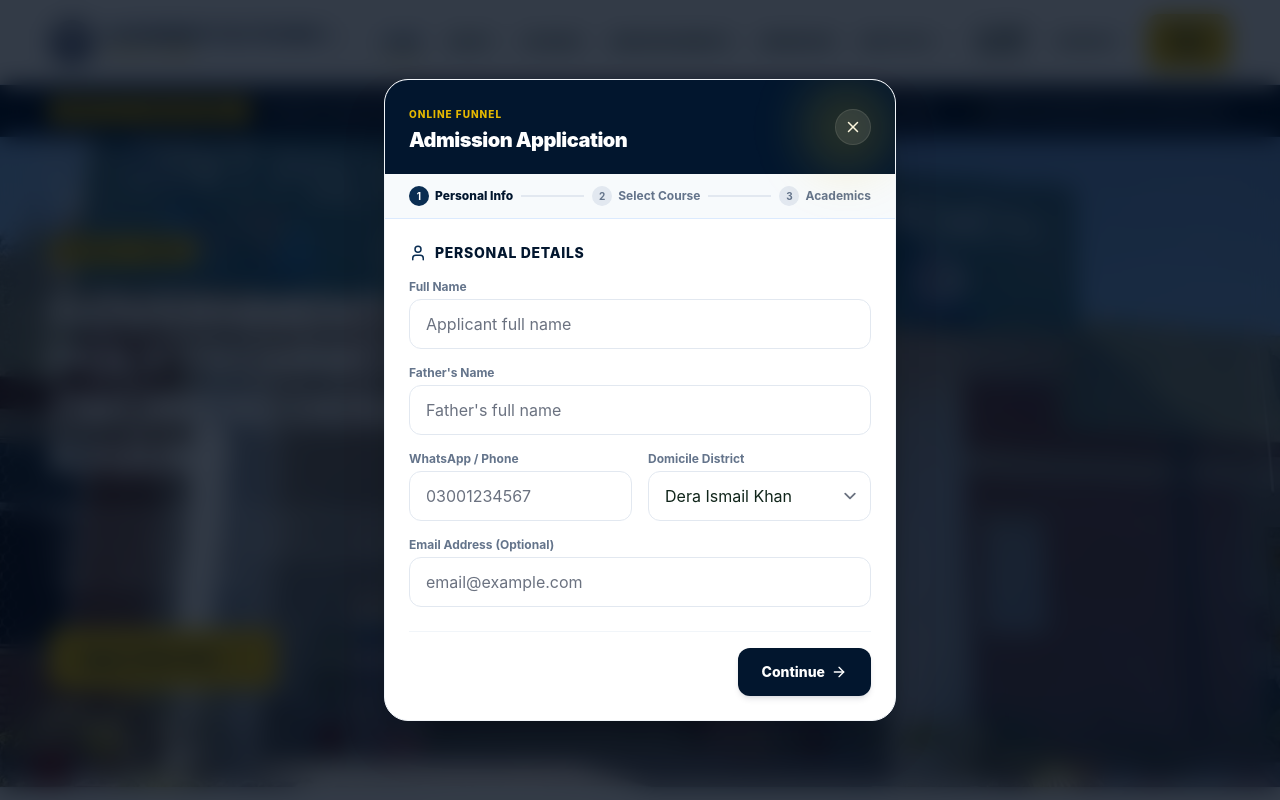
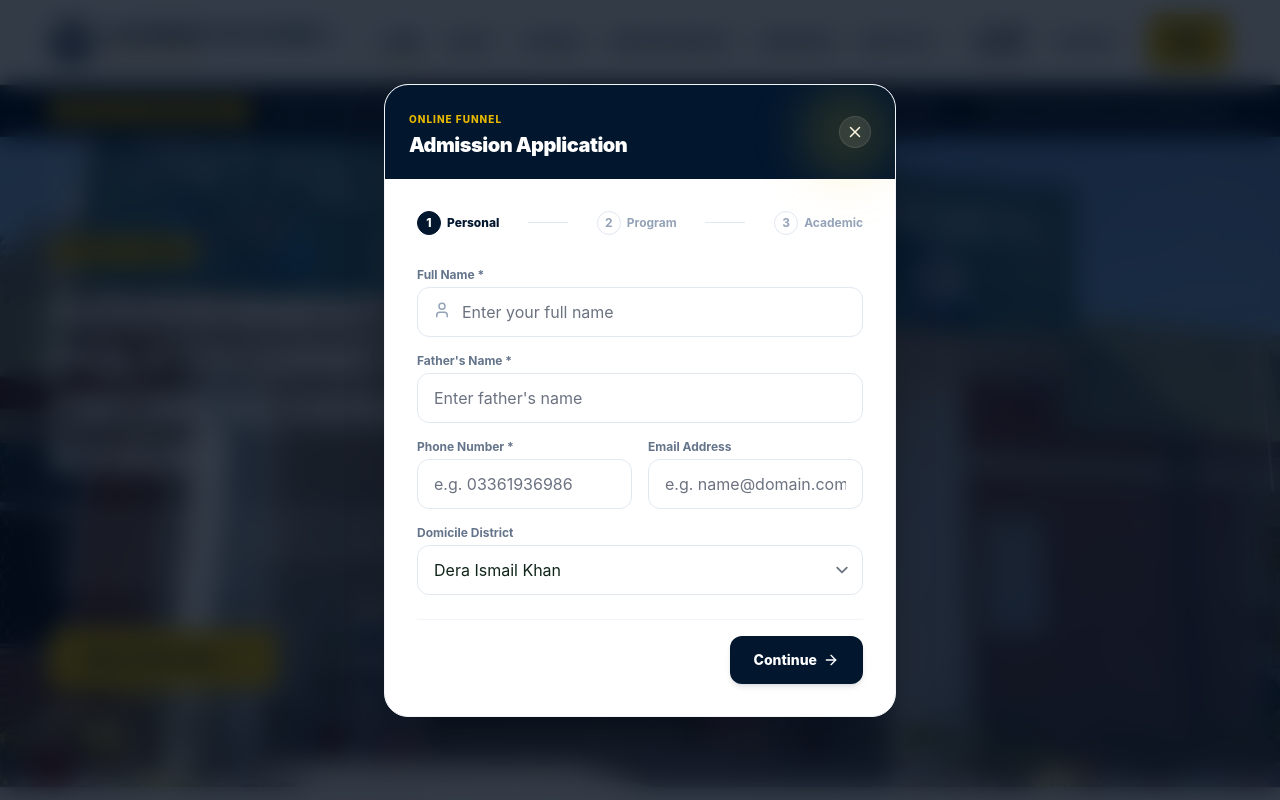
Before and after one commit to farhadullahkhan7053-coder/GPI-W, a Next.js app: page / in a window 1280 px wide. Both pictures are taken after a click on the button "APPLY NOW". Shown: the top 800 px of the page. Built offline with nearby package versions, Linux system fonts and the light colour scheme.

Commit message:
Direct View Journey in SuccessStories to /alumni directory page, and connect AdmissionModal to submit actual form data to /api/contact

```diff
--- a/components/AdmissionModal.jsx
+++ b/components/AdmissionModal.jsx
@@ -65,16 +65,45 @@ export default function AdmissionModal() {
     setStep((s) => s - 1);
   };
 
-  const handleSubmit = (e) => {
+  const handleSubmit = async (e) => {
     e.preventDefault();
     if (!validateStep()) return;
 
     setSubmitting(true);
-    // Simulate API Submission
-    setTimeout(() => {
+    try {
+      const payload = {
+        name: formData.name,
+        email: formData.email.trim() || `${formData.name.toLowerCase().replace(/\s+/g, "")}@example.com`,
+        phone: formData.phone,
+        subject: `Online Admission Request: ${formData.course}`,
+        message: `Applicant Details:\n` +
+                 `- Father's Name: ${formData.fatherName}\n` +
+                 `- Domicile: ${formData.domicile}\n` +
+                 `- Applied Program: ${formData.course}\n` +
+                 `- Matric Board/School: ${formData.matricBoard}\n` +
+                 `- Obtained Marks: ${formData.matricMarks} / ${formData.matricTotal}\n` +
+                 `- Passing Year: ${formData.passingYear}`
+      };
+
+      const res = await fetch("/api/contact", {
+        method: "POST",
+        headers: {
+          "Content-Type": "application/json"
+        },
+        body: JSON.stringify(payload)
+      });
+
+      if (res.ok) {
+        setStep(4);
+      } else {
+        const json = await res.json();
+        setErrors({ submit: json.error || "Submission failed. Please verify fields and try again." });
+      }
+    } catch {
+      setErrors({ submit: "A network error occurred. Please try again." });
+    } finally {
       setSubmitting(false);
-      setStep(4);
-    }, 1500);
+    }
   };
 
   if (!isOpen) return null;
@@ -108,163 +137,166 @@ export default function AdmissionModal() {
           </div>
           <button
             onClick={() => setIsOpen(false)}
-            className="rounded-full bg-white/10 hover:bg-white/20 p-2 text-white transition-all active:scale-95 border border-white/10"
-            aria-label="Close modal"
+            className="rounded-full bg-white/10 p-1.5 text-white hover:bg-white/20 transition-all border border-white/10"
           >
             <X size={18} />
           </button>
         </div>
 
-        {/* Progress Bar */}
+        {/* Form Container */}
+        <form onSubmit={handleSubmit} className="p-6 md:p-8">
+
+          {/* Step Indicators */}
           {step < 4 && (
-          <div className="bg-brand-50/50 px-6 py-3 border-b border-brand-100 flex items-center justify-between text-xs font-bold text-slate-500">
-            <div className="flex items-center gap-1.5">
-              <span className={`w-5 h-5 rounded-full flex items-center justify-center text-[10px] ${step >= 1 ? "bg-brand-700 text-white" : "bg-slate-200 text-slate-500"}`}>1</span>
-              <span className={step === 1 ? "text-brand-900 font-extrabold" : ""}>Personal Info</span>
-            </div>
-            <div className="h-0.5 w-8 bg-slate-200 flex-1 mx-2" />
-            <div className="flex items-center gap-1.5">
-              <span className={`w-5 h-5 rounded-full flex items-center justify-center text-[10px] ${step >= 2 ? "bg-brand-700 text-white" : "bg-slate-200 text-slate-500"}`}>2</span>
-              <span className={step === 2 ? "text-brand-900 font-extrabold" : ""}>Select Course</span>
-            </div>
-            <div className="h-0.5 w-8 bg-slate-200 flex-1 mx-2" />
-            <div className="flex items-center gap-1.5">
-              <span className={`w-5 h-5 rounded-full flex items-center justify-center text-[10px] ${step >= 3 ? "bg-brand-700 text-white" : "bg-slate-200 text-slate-500"}`}>3</span>
-              <span className={step === 3 ? "text-brand-900 font-extrabold" : ""}>Academics</span>
-            </div>
+            <div className="flex items-center justify-between mb-8 text-xs font-bold text-slate-400">
+              <span className={`flex items-center gap-1.5 ${step === 1 ? "text-brand-900 font-extrabold" : ""}`}>
+                <span className={`w-6 h-6 rounded-full flex items-center justify-center border ${step === 1 ? "bg-brand-900 border-brand-900 text-white" : "border-slate-200"}`}>1</span>
+                Personal
+              </span>
+              <span className="w-10 h-px bg-slate-200" />
+              <span className={`flex items-center gap-1.5 ${step === 2 ? "text-brand-900 font-extrabold" : ""}`}>
+                <span className={`w-6 h-6 rounded-full flex items-center justify-center border ${step === 2 ? "bg-brand-900 border-brand-900 text-white" : "border-slate-200"}`}>2</span>
+                Program
+              </span>
+              <span className="w-10 h-px bg-slate-200" />
+              <span className={`flex items-center gap-1.5 ${step === 3 ? "text-brand-900 font-extrabold" : ""}`}>
+                <span className={`w-6 h-6 rounded-full flex items-center justify-center border ${step === 3 ? "bg-brand-900 border-brand-900 text-white" : "border-slate-200"}`}>3</span>
+                Academic
+              </span>
             </div>
           )}
 
-        <form onSubmit={handleSubmit} className="p-6">
-          {/* STEP 1: Personal Information */}
+          {/* STEP 1: Personal Info */}
           {step === 1 && (
             <div className="space-y-4 animate-fade-in">
-              <div className="flex gap-2 items-center mb-1 text-slate-800">
-                <User size={18} className="text-brand-700" />
-                <h4 className="font-extrabold text-sm uppercase tracking-wider text-brand-900">Personal Details</h4>
-              </div>
               <div>
-                <label className="block text-xs font-bold text-slate-500 mb-1">Full Name</label>
+                <label className="block text-xs font-bold text-slate-500 mb-1">Full Name *</label>
+                <div className="relative">
+                  <span className="absolute left-4 top-3.5 text-slate-400"><User size={18} /></span>
                   <input
                     type="text"
                     name="name"
                     value={formData.name}
                     onChange={handleChange}
-                  placeholder="Applicant full name"
-                  className={`w-full rounded-xl border px-4 py-3 text-base focus:ring-2 focus:ring-brand-100 focus:border-brand-700 outline-none transition-all ${errors.name ? "border-red-500 bg-red-50/20" : "border-slate-200"}`}
+                    placeholder="Enter your full name"
+                    className={`w-full rounded-xl border pl-11 pr-4 py-3 text-base focus:ring-2 focus:ring-brand-100 focus:border-brand-700 outline-none transition-all ${errors.name ? "border-red-500 bg-red-50/20" : "border-slate-200"}`}
                   />
+                </div>
                 {errors.name && <p className="text-red-500 text-xs font-bold mt-1">{errors.name}</p>}
               </div>
 
               <div>
-                <label className="block text-xs font-bold text-slate-500 mb-1">Father's Name</label>
+                <label className="block text-xs font-bold text-slate-500 mb-1">Father's Name *</label>
                 <input
                   type="text"
                   name="fatherName"
                   value={formData.fatherName}
                   onChange={handleChange}
-                  placeholder="Father's full name"
+                  placeholder="Enter father's name"
                   className={`w-full rounded-xl border px-4 py-3 text-base focus:ring-2 focus:ring-brand-100 focus:border-brand-700 outline-none transition-all ${errors.fatherName ? "border-red-500 bg-red-50/20" : "border-slate-200"}`}
                 />
                 {errors.fatherName && <p className="text-red-500 text-xs font-bold mt-1">{errors.fatherName}</p>}
               </div>
 
-              <div className="grid grid-cols-2 gap-4">
+              <div className="grid grid-cols-1 md:grid-cols-2 gap-4">
                 <div>
-                  <label className="block text-xs font-bold text-slate-500 mb-1">WhatsApp / Phone</label>
+                  <label className="block text-xs font-bold text-slate-500 mb-1">Phone Number *</label>
                   <input
                     type="tel"
                     name="phone"
                     value={formData.phone}
                     onChange={handleChange}
-                    placeholder="03001234567"
+                    placeholder="e.g. 03361936986"
                     className={`w-full rounded-xl border px-4 py-3 text-base focus:ring-2 focus:ring-brand-100 focus:border-brand-700 outline-none transition-all ${errors.phone ? "border-red-500 bg-red-50/20" : "border-slate-200"}`}
                   />
                   {errors.phone && <p className="text-red-500 text-xs font-bold mt-1">{errors.phone}</p>}
                 </div>
+                <div>
+                  <label className="block text-xs font-bold text-slate-500 mb-1">Email Address</label>
+                  <input
+                    type="email"
+                    name="email"
+                    value={formData.email}
+                    onChange={handleChange}
+                    placeholder="e.g. name@domain.com"
+                    className="w-full rounded-xl border border-slate-200 px-4 py-3 text-base focus:ring-2 focus:ring-brand-100 focus:border-brand-700 outline-none transition-all"
+                  />
+                </div>
+              </div>
+
               <div>
                 <label className="block text-xs font-bold text-slate-500 mb-1">Domicile District</label>
                 <select
                   name="domicile"
                   value={formData.domicile}
                   onChange={handleChange}
-                    className="w-full rounded-xl border border-slate-200 px-4 py-3 text-base focus:ring-2 focus:ring-brand-100 focus:border-brand-700 outline-none transition-all"
+                  className="w-full rounded-xl border border-slate-200 px-4 py-3 text-base bg-white focus:ring-2 focus:ring-brand-100 focus:border-brand-700 outline-none transition-all"
                 >
-                    <option>Dera Ismail Khan</option>
-                    <option>Tank</option>
-                    <option>Lakki Marwat</option>
-                    <option>Bannu</option>
-                    <option>Bhakar</option>
-                    <option>Other</option>
+                  <option value="Dera Ismail Khan">Dera Ismail Khan</option>
+                  <option value="Tank">Tank</option>
+                  <option value="Lakki Marwat">Lakki Marwat</option>
+                  <option value="Bannu">Bannu</option>
+                  <option value="South Waziristan">South Waziristan</option>
+                  <option value="Other">Other District</option>
                 </select>
-                </div>
-              </div>
-
-              <div>
-                <label className="block text-xs font-bold text-slate-500 mb-1">Email Address (Optional)</label>
-                <input
-                  type="email"
-                  name="email"
-                  value={formData.email}
-                  onChange={handleChange}
-                  placeholder="email@example.com"
-                  className="w-full rounded-xl border border-slate-200 px-4 py-3 text-base focus:ring-2 focus:ring-brand-100 focus:border-brand-700 outline-none transition-all"
-                />
               </div>
             </div>
           )}
 
           {/* STEP 2: Course Selection */}
           {step === 2 && (
-            <div className="space-y-4 animate-fade-in">
-              <div className="flex gap-2 items-center mb-1 text-slate-800">
-                <BookOpen size={18} className="text-brand-700" />
-                <h4 className="font-extrabold text-sm uppercase tracking-wider text-brand-900">Choose Program/Trade</h4>
+            <div className="space-y-4 animate-fade-in max-h-[350px] overflow-y-auto pr-1">
+              <label className="block text-xs font-bold text-slate-500 mb-2">Select Your Program / Trade *</label>
+              <div className="space-y-2">
+                {courses.map((course) => (
+                  <label
+                    key={course.name}
+                    className={`flex items-start gap-3 rounded-2xl border p-4 cursor-pointer transition-all duration-200 ${
+                      formData.course === course.name
+                        ? "border-brand-700 bg-brand-50/40 ring-1 ring-brand-700"
+                        : "border-slate-150 hover:bg-slate-50"
+                    }`}
+                  >
+                    <input
+                      type="radio"
+                      name="course"
+                      value={course.name}
+                      checked={formData.course === course.name}
+                      onChange={handleChange}
+                      className="mt-1 text-brand-700 focus:ring-brand-700"
+                    />
+                    <div>
+                      <p className="font-extrabold text-brand-900 text-sm leading-snug">{course.name}</p>
+                      <span className="text-[10px] font-bold text-slate-450 uppercase tracking-wider block mt-1">{course.type}</span>
                     </div>
-              <p className="text-slate-500 text-xs font-medium">Select one technical or vocational program to apply for:</p>
-
-              <div className="grid gap-2.5 max-h-[280px] overflow-y-auto pr-1">
-                {courses.map((c) => {
-                  const isSelected = formData.course === c.name;
-                  return (
-                    <button
-                      type="button"
-                      key={c.name}
-                      onClick={() => setFormData({ ...formData, course: c.name })}
-                      className={`w-full text-left rounded-xl p-3.5 border transition-all flex items-center justify-between group ${isSelected ? "border-brand-700 bg-brand-50/50 shadow-sm" : "border-slate-200 hover:bg-slate-50"}`}
-                    >
-                      <div>
-                        <p className={`text-sm font-extrabold ${isSelected ? "text-brand-900" : "text-slate-700"}`}>{c.name}</p>
-                        <p className="text-xs text-slate-400 font-semibold mt-0.5">{c.type}</p>
-                      </div>
-                      <span className={`w-4 h-4 rounded-full border flex items-center justify-center ${isSelected ? "border-brand-700 bg-brand-700" : "border-slate-300"}`}>
-                        {isSelected && <span className="w-1.5 h-1.5 rounded-full bg-white" />}
-                      </span>
-                    </button>
-                  );
-                })}
+                  </label>
+                ))}
               </div>
             </div>
           )}
 
-          {/* STEP 3: Academic History */}
+          {/* STEP 3: Academic Qualifications */}
           {step === 3 && (
             <div className="space-y-4 animate-fade-in">
-              <div className="flex gap-2 items-center mb-1 text-slate-800">
-                <GraduationCap size={18} className="text-brand-700" />
-                <h4 className="font-extrabold text-sm uppercase tracking-wider text-brand-900">Academic Background</h4>
+              {errors.submit && (
+                <div className="p-3 bg-red-50 border border-red-150 rounded-xl text-red-700 text-xs font-bold">
+                  {errors.submit}
                 </div>
+              )}
 
               <div>
-                <label className="block text-xs font-bold text-slate-500 mb-1">Matriculation Board / School</label>
+                <label className="block text-xs font-bold text-slate-500 mb-1">Matriculation Board / School *</label>
+                <div className="relative">
+                  <span className="absolute left-4 top-3.5 text-slate-400"><GraduationCap size={18} /></span>
                   <input
                     type="text"
                     name="matricBoard"
                     value={formData.matricBoard}
                     onChange={handleChange}
-                  placeholder="e.g. BISE Bannu, BISE Peshawar"
-                  className={`w-full rounded-xl border px-4 py-3 text-base focus:ring-2 focus:ring-brand-100 focus:border-brand-700 outline-none transition-all ${errors.matricBoard ? "border-red-500 bg-red-50/20" : "border-slate-200"}`}
+                    placeholder="e.g. BISE D.I. Khan"
+                    className={`w-full rounded-xl border pl-11 pr-4 py-3 text-base focus:ring-2 focus:ring-brand-100 focus:border-brand-700 outline-none transition-all ${errors.matricBoard ? "border-red-500 bg-red-50/20" : "border-slate-200"}`}
                   />
+                </div>
                 {errors.matricBoard && <p className="text-red-500 text-xs font-bold mt-1">{errors.matricBoard}</p>}
               </div>
 
--- a/components/SuccessStories.jsx
+++ b/components/SuccessStories.jsx
@@ -1,6 +1,7 @@
 "use client";
 
 import { useState } from "react";
+import Link from "next/link";
 import { Check, ArrowRight, Star, Clock, Briefcase, Milestone } from "lucide-react";
 
 const stories = [
@@ -197,20 +198,20 @@ export default function SuccessStories() {
                     ))}
                   </div>
 
-                  {/* Footer Bar */}
+                  {/* Footer Bar (Fixed: Links to alumni directory instead of opening modal) */}
                   <div className="pt-4 border-t border-slate-50 flex items-center justify-between text-[11px] font-extrabold" style={{ transform: "translateZ(15px)" }}>
                     <span className="text-green-600 flex items-center gap-1.5">
                       <span className="w-1.5 h-1.5 rounded-full bg-green-500" />
                       Verified Case
                     </span>
 
-                    <button
-                      onClick={() => window.dispatchEvent(new Event("open-admission-modal"))}
+                    <Link
+                      href="/alumni"
                       className="group/link inline-flex items-center gap-1 text-brand-700 hover:text-brand-900 transition-colors"
                     >
-                      View Journey
+                      View Directory
                       <ArrowRight size={12} className="transition-transform duration-300 group-hover/link:translate-x-1" />
-                    </button>
+                    </Link>
                   </div>
 
                 </div>
```
Lines whose indentation alone changed are shown as unchanged.
